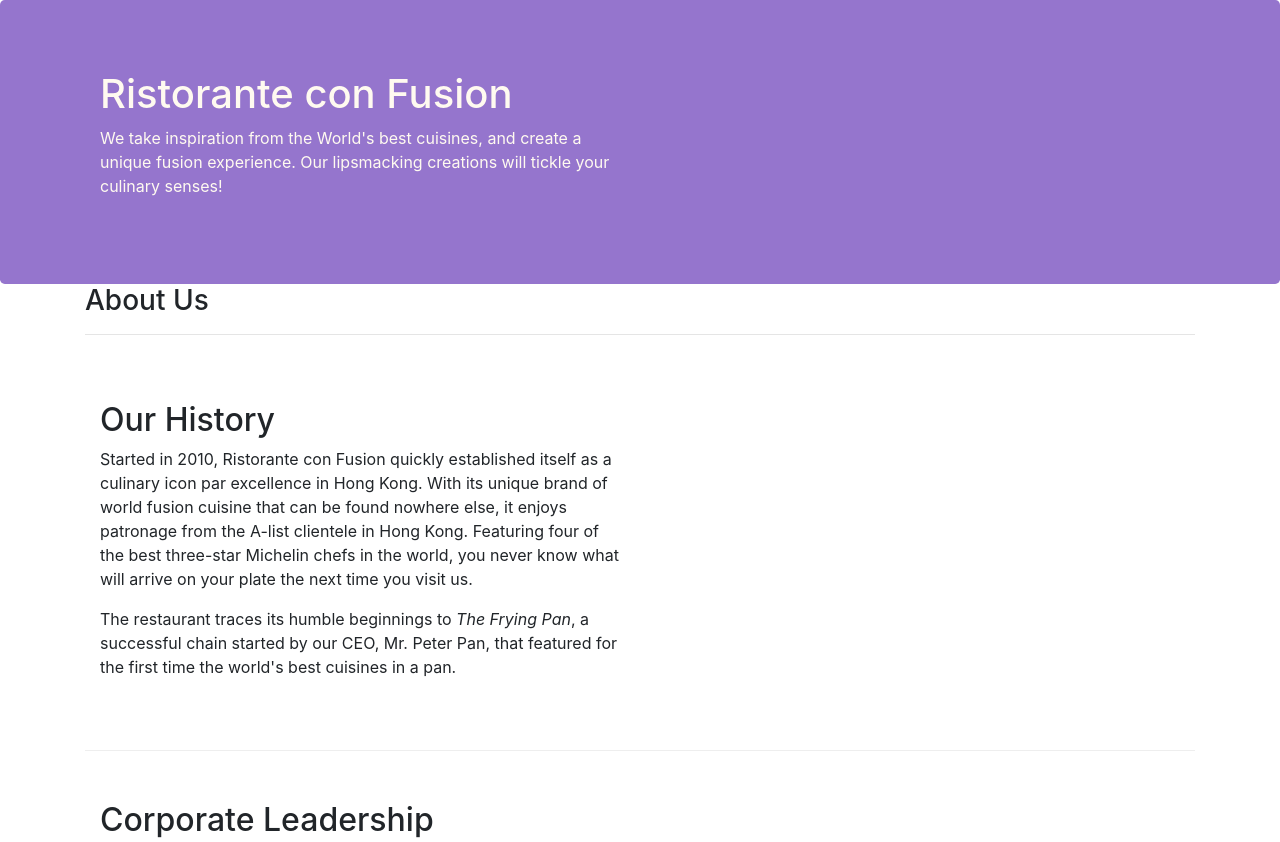
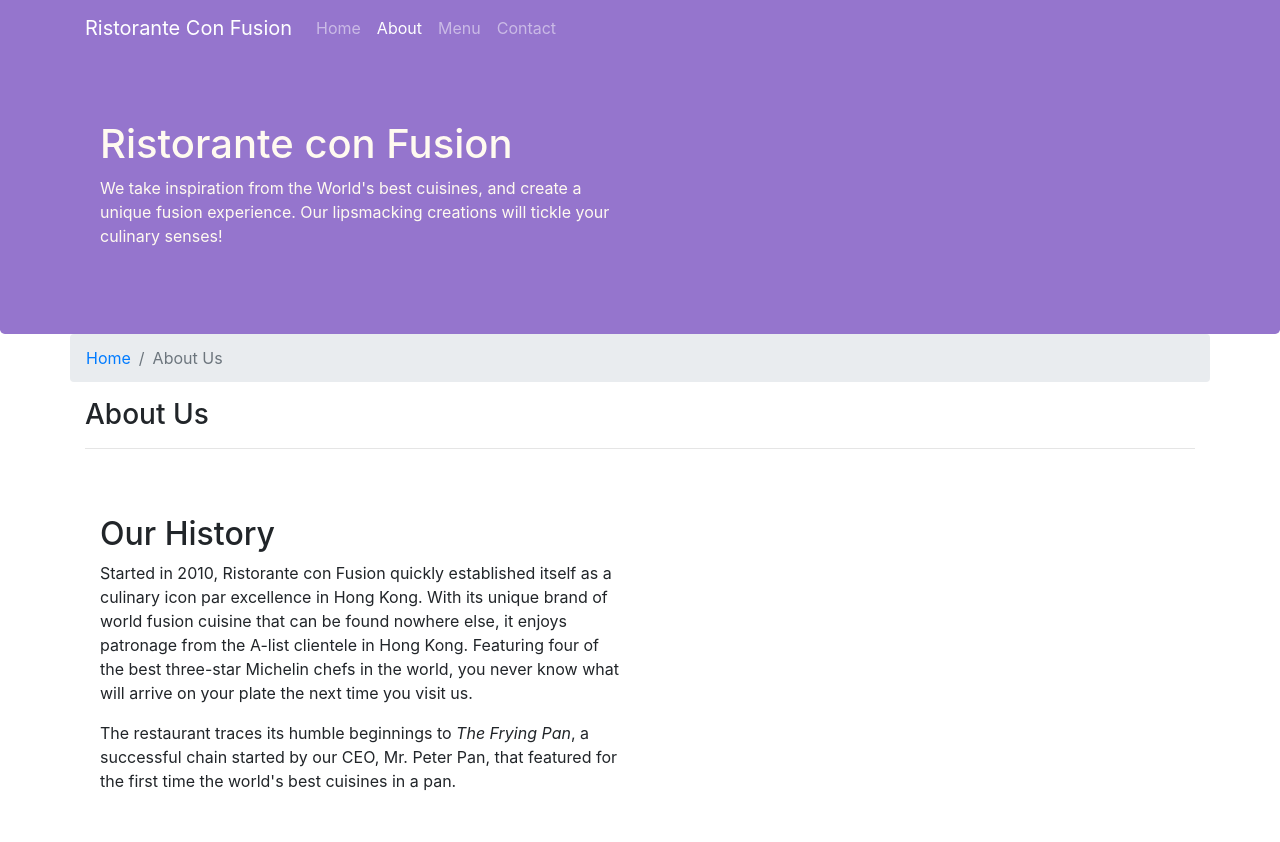
Before and after one commit to jaskiratsingh42/restaurant-app, a website: page aboutus.html in a window 1280 px wide. Shown: the top 842 px of the page. Drawn offline with nearby package versions, Linux system fonts and the light colour scheme.

Commit message:
Bootstrap -Navbar & BreadCrumb Added

```diff
--- a/aboutus.html
+++ b/aboutus.html
@@ -15,6 +15,22 @@
 </head>
 
 <body>
+    <nav class="navbar navbar-dark navbar-expand-sm fixed-top">
+        <div class="container">
+            <button class="navbar-toggler" type="button" data-toggle="collapse" data-target="#Navbar">
+                <span class="navbar-toggler-icon"></span>
+            </button>
+            <a class="navbar-brand" href="#">Ristorante Con Fusion</a>
+            <div class="collapse navbar-collapse" id="Navbar">
+                <ul class="navbar-nav mr-auto">
+                    <li class="nav-item"><a class="nav-link" href="./index.html">Home</a></li>
+                    <li class="nav-item active"><a class="nav-link" href="#">About</a></li>
+                    <li class="nav-item"><a class="nav-link" href="#">Menu</a></li>
+                    <li class="nav-item"><a class="nav-link" href="#">Contact</a></li>
+                </ul>
+            </div>
+        </div>
+    </nav>
     <!-- Header starts here -->
     <header class="jumbotron">
         <div class="container">
@@ -31,6 +47,10 @@
     <!-- Main Section Starts here -->
     <div class="container">
         <div class="row">
+            <ol class="col-12 breadcrumb">
+                <li class="breadcrumb-item"><a href="./index.html">Home</a></li>
+                <li class="breadcrumb-item active">About Us</li>
+            </ol>
             <div class="col-12">
                <h3>About Us</h3>
                <hr>
@@ -70,7 +90,7 @@
                 <div class="col-4 offset-1 col-sm-2">
                     <h5>Links</h5>
                     <ul class="list-unstyled">
-                        <li><a href="#">Home</a></li>
+                        <li><a href="./index.html">Home</a></li>
                         <li><a href="#">About</a></li>
                         <li><a href="#">Menu</a></li>
                         <li><a href="#">Contact</a></li>
--- a/css/styles.css
+++ b/css/styles.css
@@ -28,3 +28,12 @@ address{
     margin:0px;
     color:#0f0f0f;
 }
+
+body{
+    padding:50px 0px 0px 0px;
+    z-index:0;
+}
+
+.navbar-dark {
+     background-color: #9575CD;
+}
```
Also changed, not shown: index.html (+17 -1 lines).
